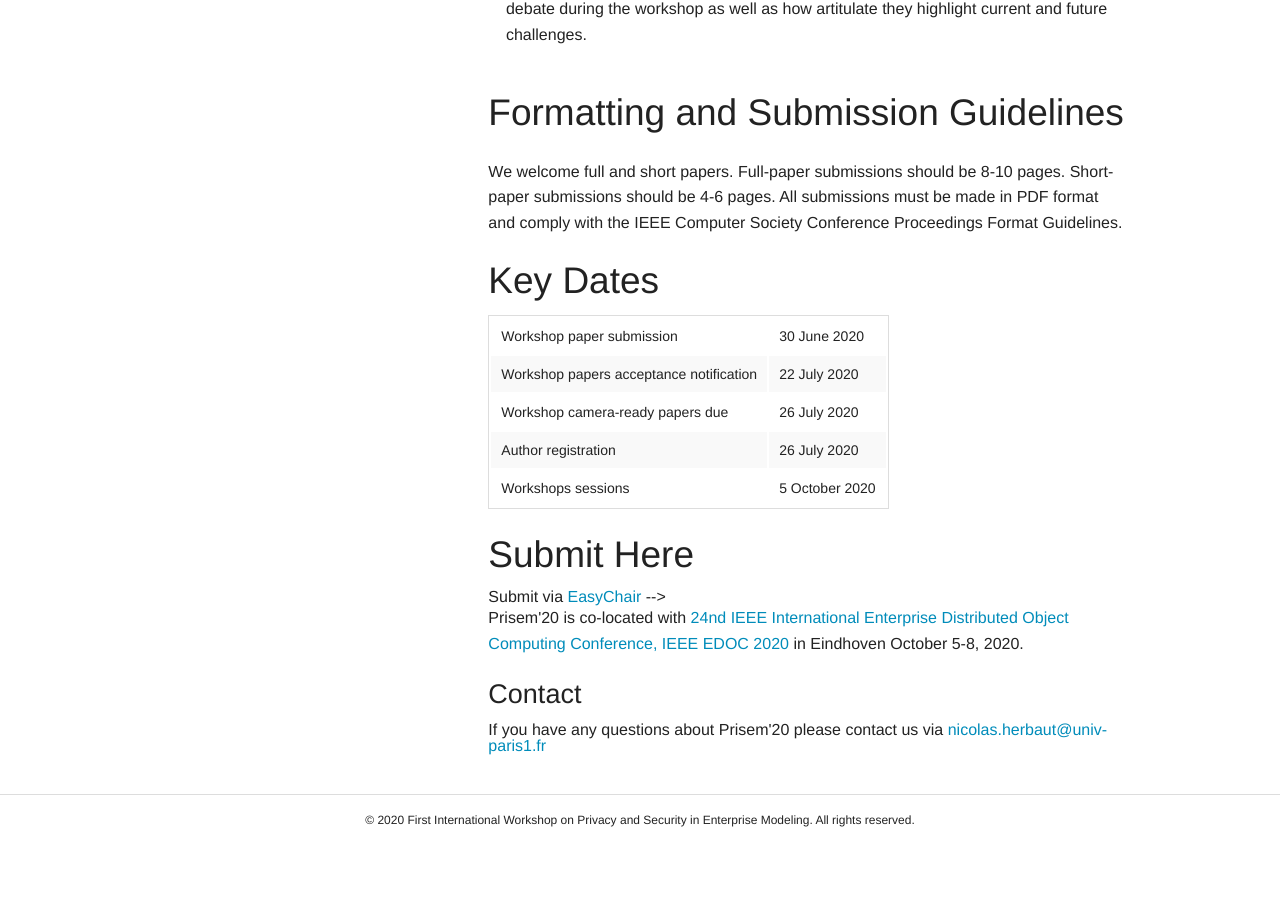
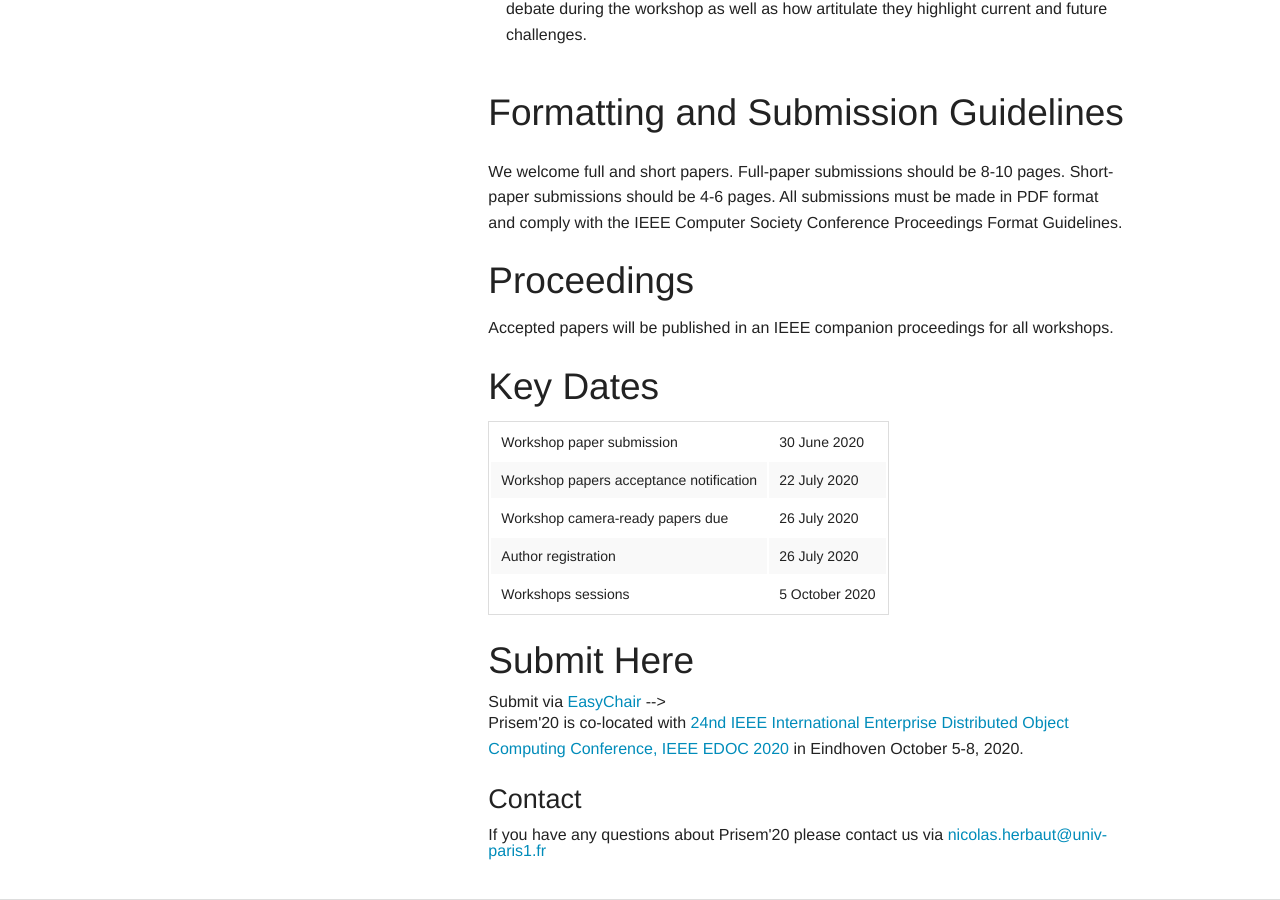
Before and after one commit to prisem-workshop/prisem-workshop.github.io, a Jekyll site: the page built from paper.html, in a window 1280 px wide and 900 px high, scrolled down 1995 px. Built offline with Jekyll 4.4.1, drawn with Linux system fonts in a browser that asks for light colours; comment, search, counter and statistics services are not loaded; before the commit the page ends 2851 px from its top, so only the background shows below that.

Commit message:
Update paper.html

```diff
--- a/paper.html
+++ b/paper.html
@@ -53,6 +53,11 @@ We strongly encourage the submissions reporting a synergy of innovative research
 <p>We welcome full and short papers. Full-paper submissions should be 8-10 pages. Short-paper submissions should be 4-6 pages. All submissions must be made in PDF format and comply with the IEEE Computer Society Conference Proceedings Format Guidelines.
 </p>
 
+<h2>Proceedings</h2>
+
+<p>Accepted papers will be published in an IEEE companion proceedings for all workshops.</p>
+
+
 
 <h2>Key Dates</h2>
 <table>
```
